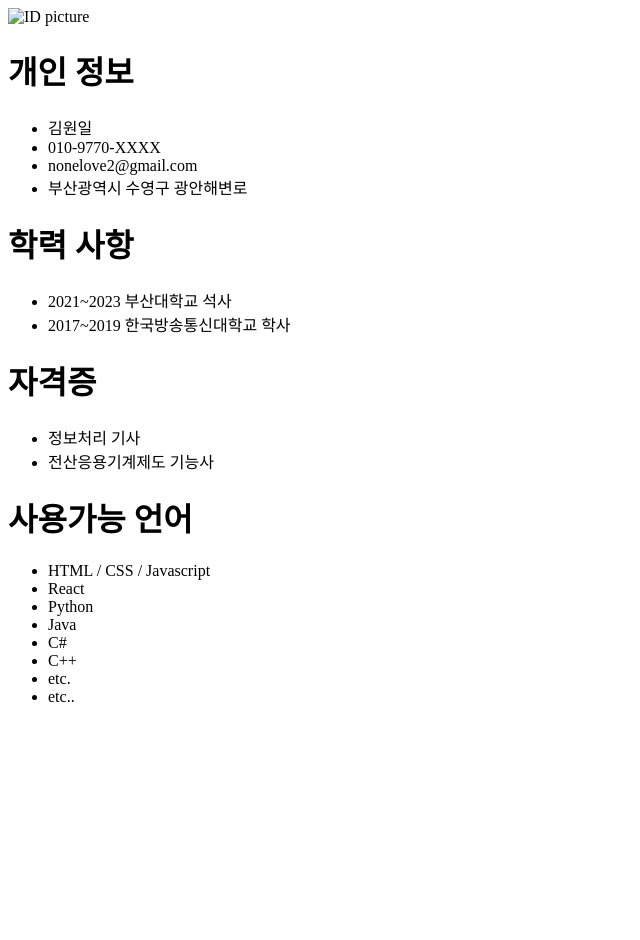
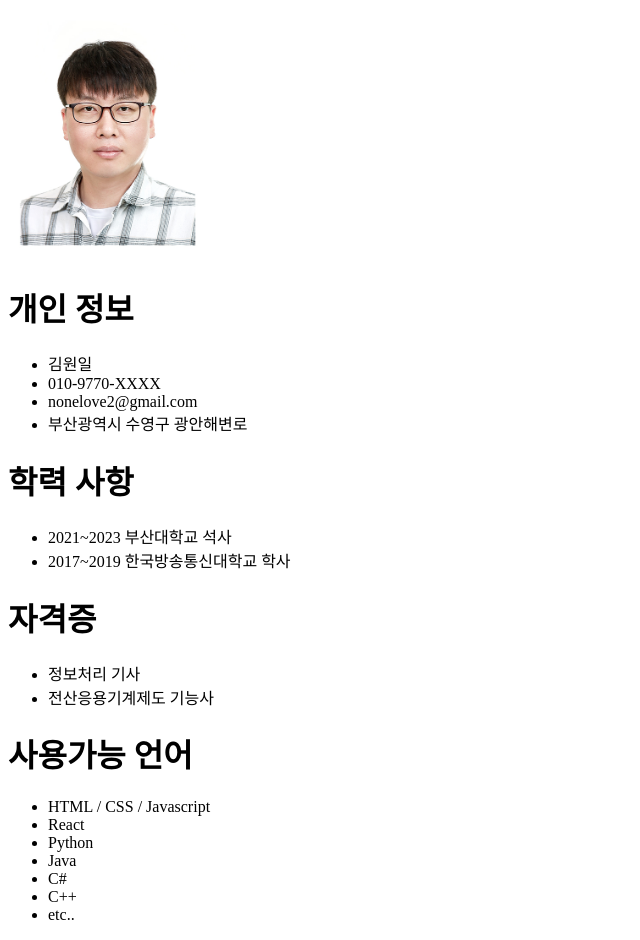
Before and after one commit to WonilKim/htmlcss, a plain HTML site: page chapter2/02.html in a window 1280 px wide. Shown: the whole page, without its empty margins (0-640 px from the left). Before the commit the page ends 800 px from the top, so only its background shows below. Drawn offline with Linux system fonts and the light colour scheme.

Commit message:
230405 Change ID picture file name

```diff
--- a/chapter2/02.html
+++ b/chapter2/02.html
@@ -8,7 +8,7 @@
 </head>
 <body>
     <div>
-        <img src="../images/김원일 증명사진 2020.jpg" alt="ID picture" width="200" />
+        <img src="../images/IDPicture2020.jpg" alt="ID picture" width="200" />
     </div>
     <h1>개인 정보</h1>
     <ul>
@@ -35,9 +35,7 @@
         <li>Java</li>
         <li>C#</li>
         <li>C++</li>
-        <li>etc.</li>
         <li>etc..</li>
-
     </ul>
 </body>
 </html>
```
